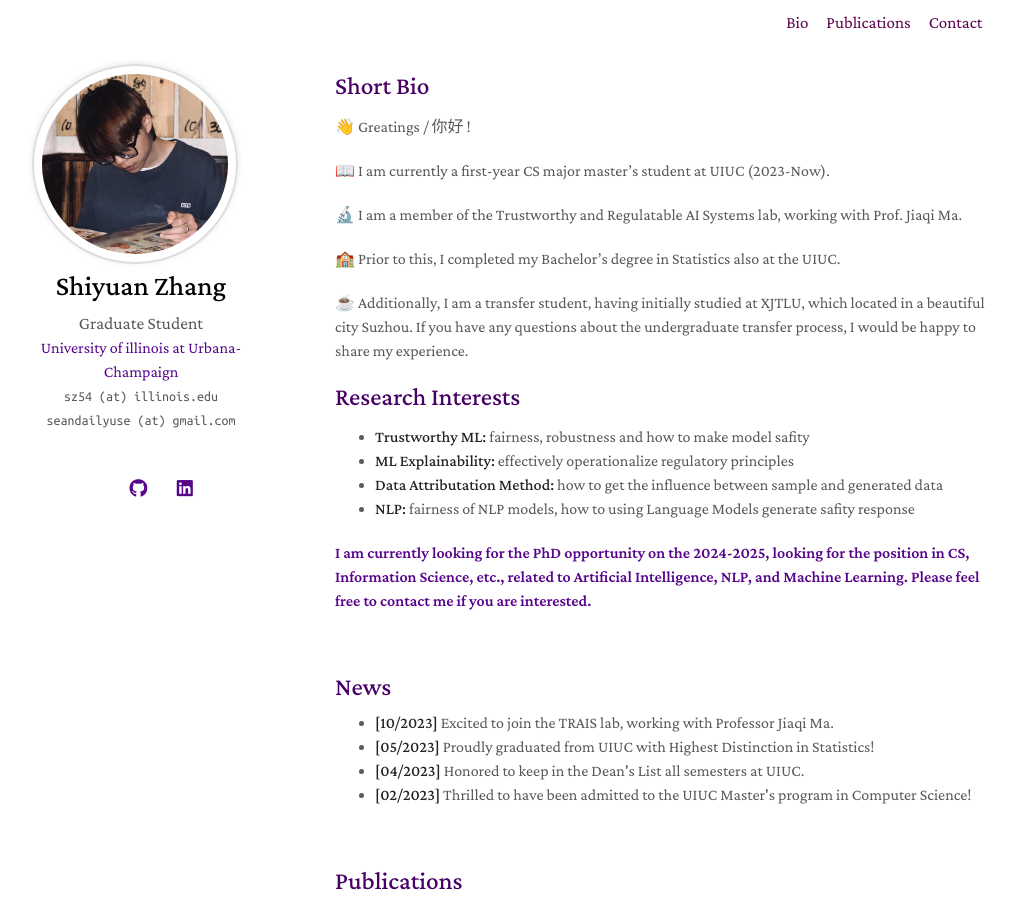
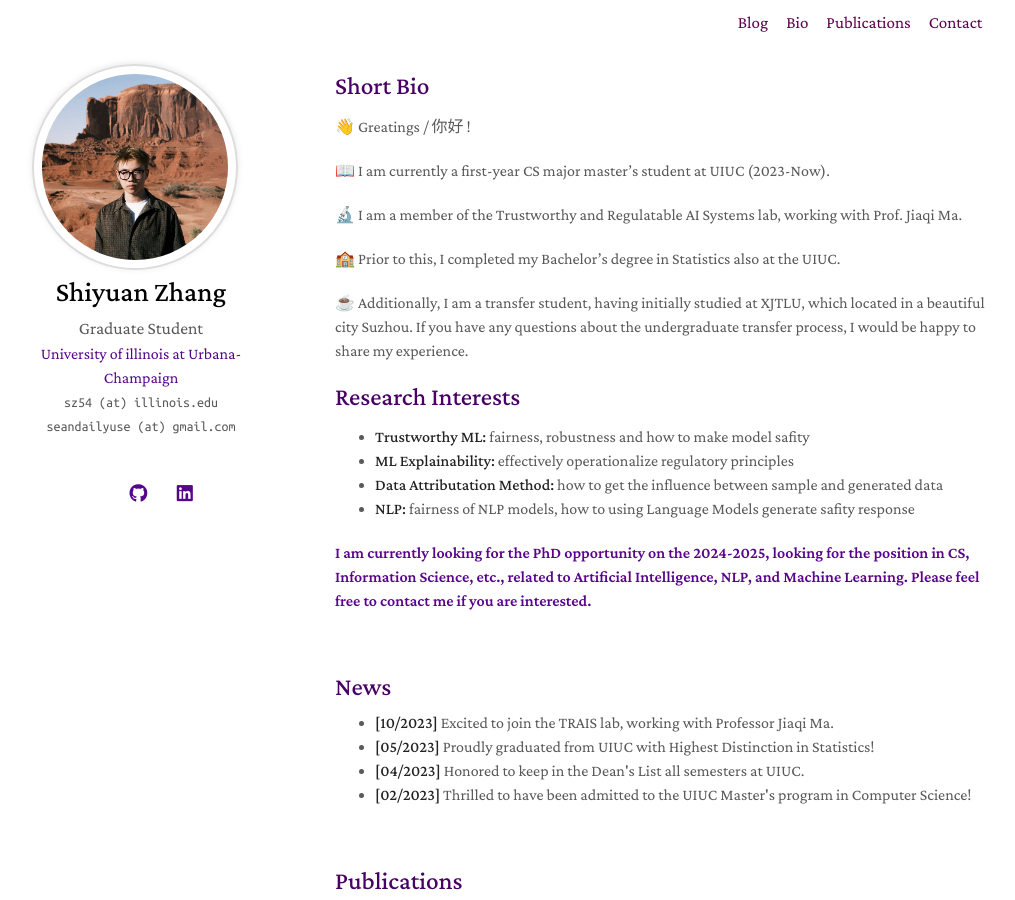
Before and after one commit to SeanZh30/Seanzh30.github.io, a Jekyll site: the page built from index.md, in a window 1280 px wide and 900 px high. Shown: the whole window, without its empty margins (135-1150 px from the left). Built offline with Jekyll 4.4.1, drawn with Linux system fonts in a browser that asks for light colours; a style sheet for code colours, icons or effects is not loaded.

Commit message:
add the blog

```diff
--- a/_data/navigation.yml
+++ b/_data/navigation.yml
@@ -21,3 +21,7 @@ main:
 
   - title: "Bio"
     url: ./#about-me
+
+
+  - title: "Blog"
+    url: https://seanblog.notion.site/Sean-s-Blog-473f8c916db24cf89d64f7382dadaa1b
```
Also changed, not shown: assets/img/avatar.png, assets/img/avatar1.png, 3 other files.
